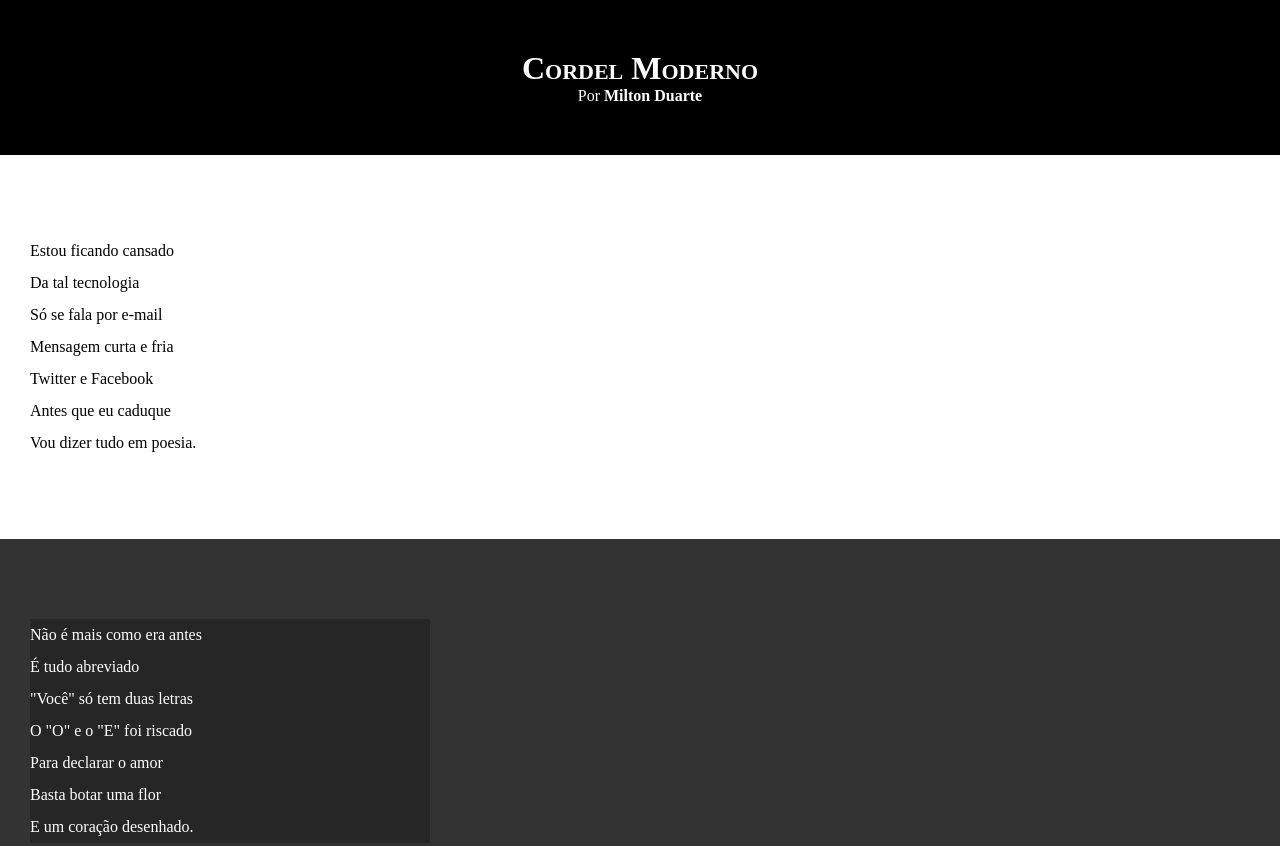
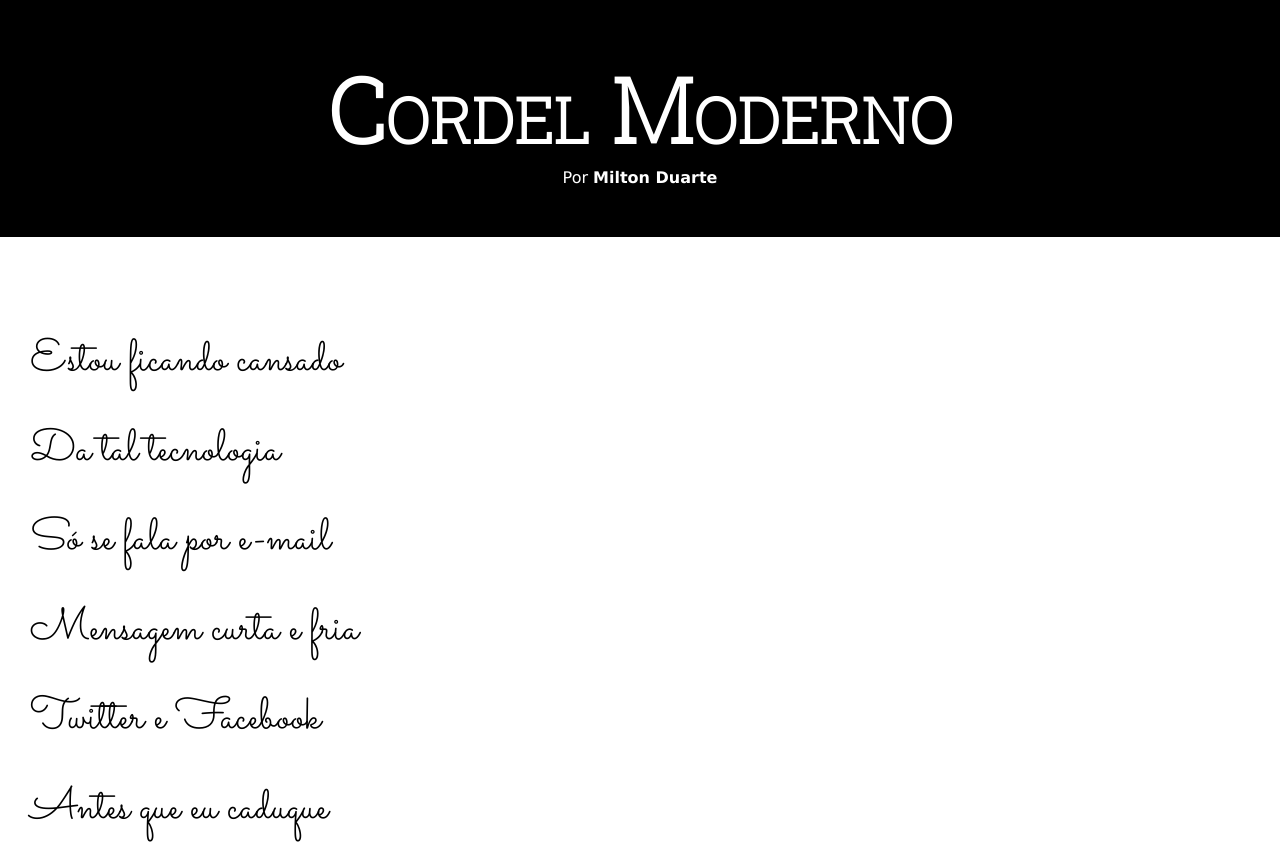
Before and after one commit to mateusmoreiraa/projeto-cordel, a plain HTML site: page index.html in a window 1280 px wide. Shown: the top 846 px of the page. Drawn offline with Linux system fonts and the light colour scheme.

Commit message:
Update style.css

```diff
--- a/style.css
+++ b/style.css
@@ -1,4 +1,17 @@
 @charset "UTF-8";
+@import url('https://fonts.googleapis.com/css2?family=Roboto+Slab:wght@200&display=swap');
+@import url('https://fonts.googleapis.com/css2?family=Sacramento&display=swap');
+
+/*
+font-family: 'Roboto Slab', serif;
+font-family: 'Sacramento', cursive
+*/
+
+:root {
+    --fonte1: Verdana, Geneva, Tahoma, sans-serif;
+    --fonte2: 'Roboto Slab', serif;
+    --fonte3: 'Sacramento', serif;
+}
 
 *{
     margin: 0px;
@@ -8,16 +21,20 @@
 html, body {
     min-height: 100vh;
     background-color: darkgray;
+    font-family: var(--fonte1);
 }
 
 header {
     background-color: black;
     color: white;
     text-align: center;
+
 }
 header > h1 {
     padding-top: 50px;
     font-variant: small-caps;
+    font-family: var(--fonte2);
+    font-size: 7vw;
 }
 header > p {
     padding-bottom: 50px;
@@ -38,6 +55,8 @@ section {
     padding-bottom: 10vh;
     line-height: 2em;
     padding-left: 30px;
+    font-family: var(--fonte3);
+    font-size: 3.5vw;
 }
 
 section.normal {
@@ -52,7 +71,8 @@ section.imagem {
 
 }
 section.imagem > p {
-    width: 400px;
+    display: inline-block;
+    padding: 10px;
     background-color: rgba(0, 0, 0, 0.253
     );
 }
```
